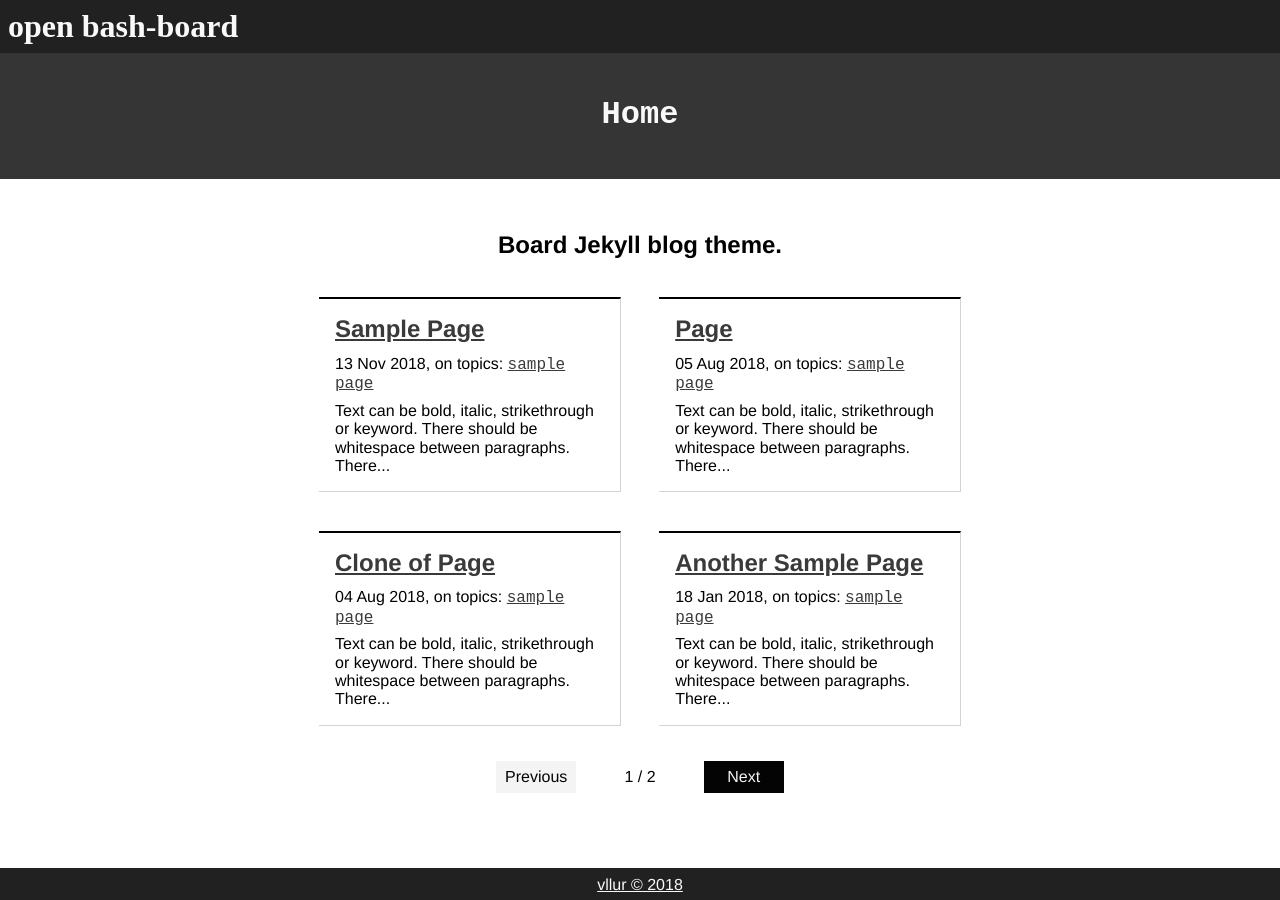
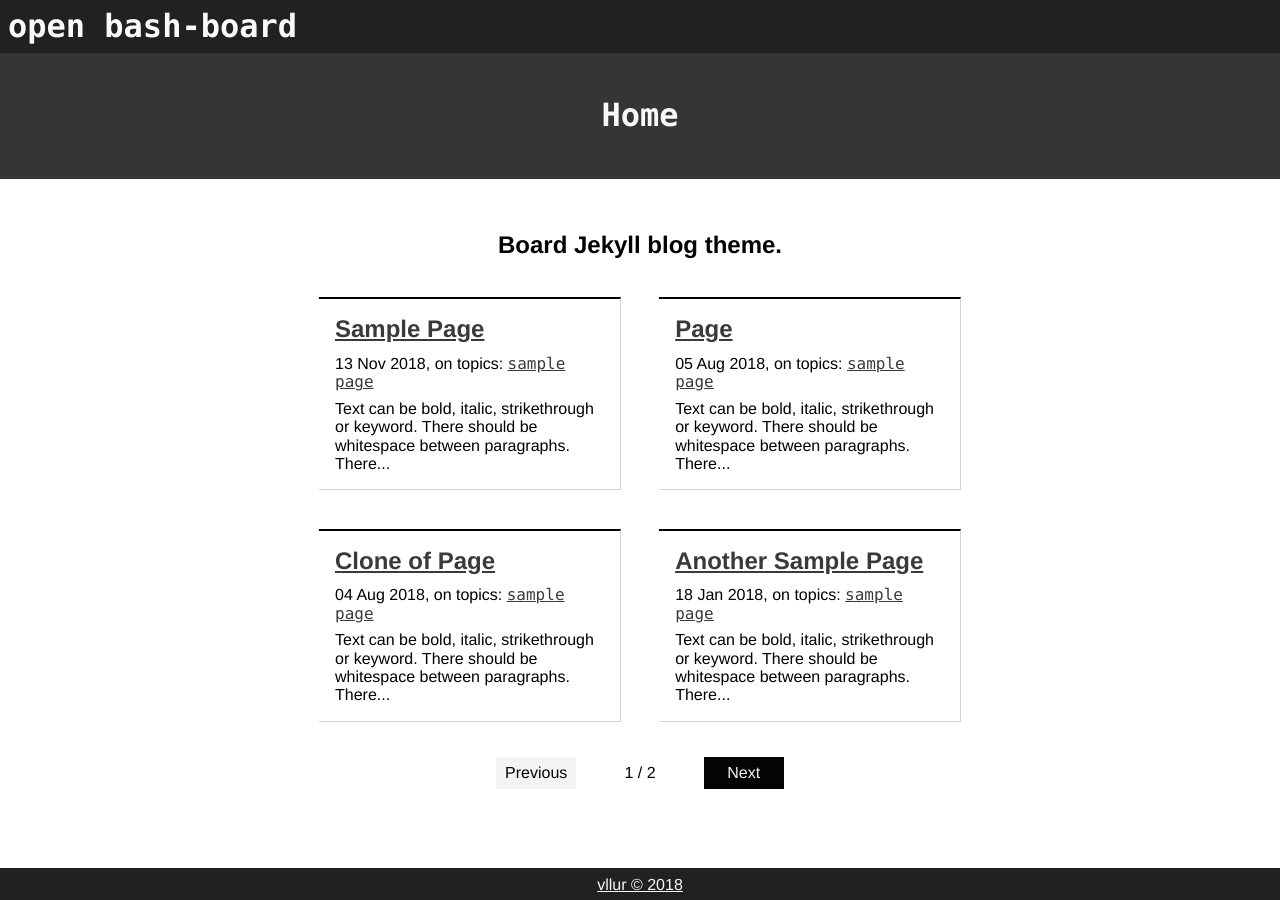
Before and after one commit to vllur/bash-board, a Jekyll site: the page built from index.html, in a window 1280 px wide. Built offline with Jekyll 4.4.1, drawn with Linux system fonts in a browser that asks for light colours; the list of posts is cut into pages by our own code.

Commit message:
Chenged fonts

```diff
--- a/_sass/content.scss
+++ b/_sass/content.scss
@@ -50,10 +50,11 @@ article
 	margin: 0;
 }
 
-code
+code, pre
 {
 	margin-left: auto;
 	margin-right: auto;
+	font-family: $code-font-family !important;
 }
 
 .rouge-table > tbody > tr > td
--- a/_sass/header.scss
+++ b/_sass/header.scss
@@ -19,7 +19,7 @@ header a
 .upperHeaderWrapper > h1
 {
 	margin: 0.25em;
-	font-family: $header-top-font-family;
+	font-family: $code-font-family;
 }
 
 .upperHeaderWrapper > h1 > a
@@ -30,7 +30,7 @@ header a
 .bottomHeaderWrapper
 {
 	background-color: $header-bottom-bg;
-	font-family: $header-bottom-font-family;
+	font-family: $code-font-family;
 	margin-top: 3.2em;
 	padding: 1.5em;
 }
--- a/_sass/variables.scss
+++ b/_sass/variables.scss
@@ -1,6 +1,5 @@
 $body-font-family: 'Helvetica', 'Trebuchet', 'Trebuchet MS', 'Arial', sans-serif;
-$header-top-font-family: 'Bubblegum Sans';
-$header-bottom-font-family: 'Trpilicate', 'Fira Mono', 'Courier New', 'Input';
+$code-font-family: 'Monaco', 'Deja Vu Sans';
 
 $link: #3a3a3a;
 $link-hover: #727171;
```
